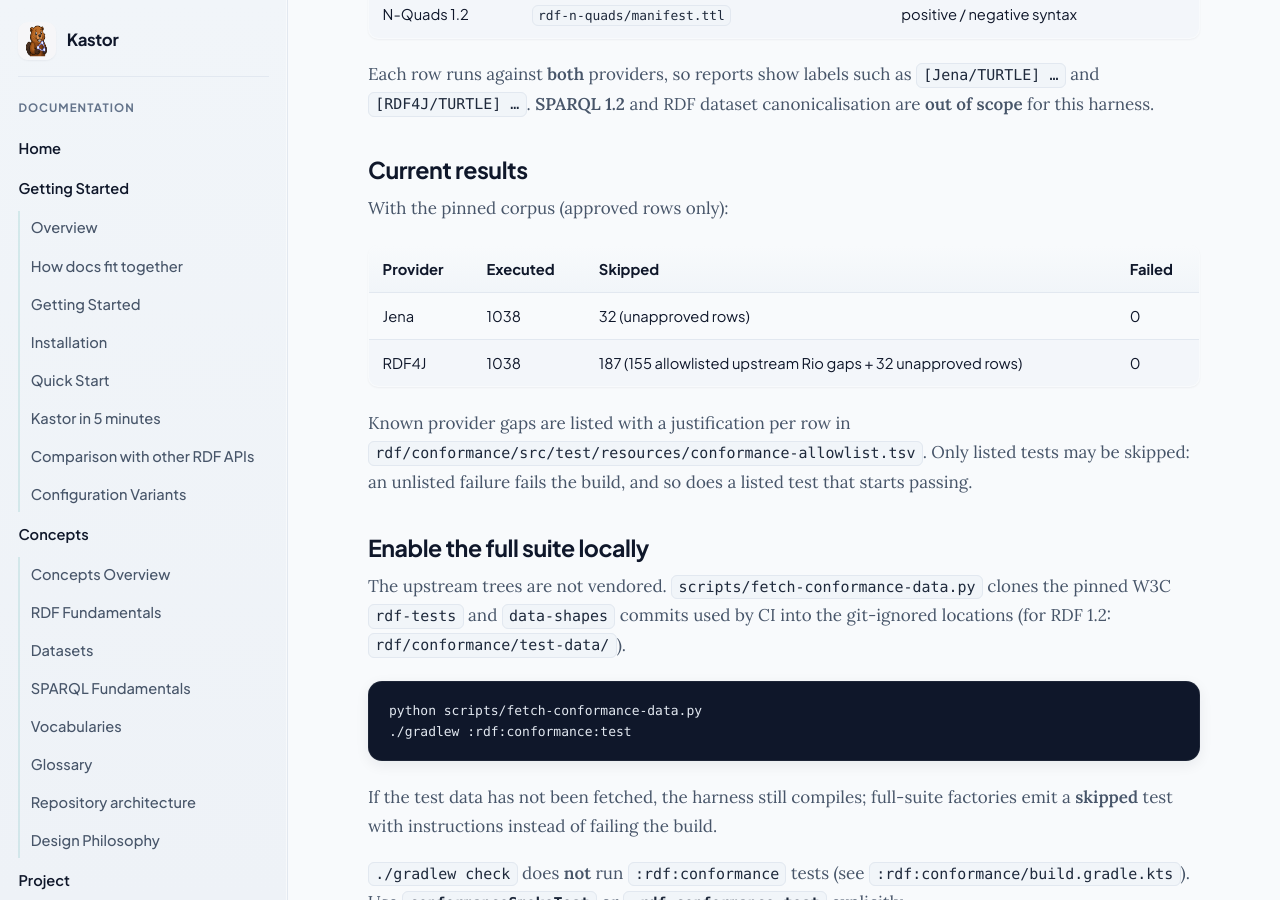
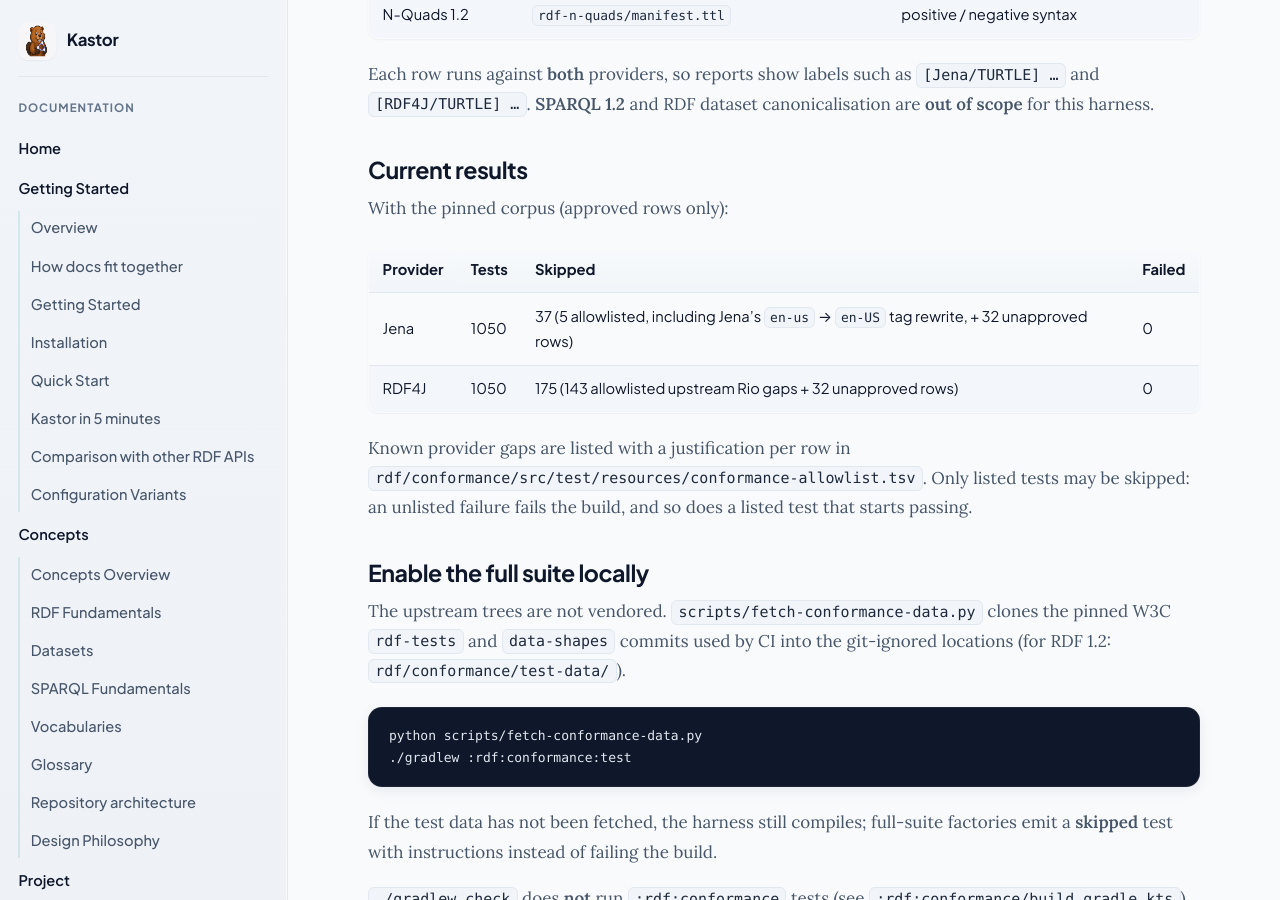
Before and after one commit to geoknoesis/kastor, a Jekyll site: the page built from docs/kastor/concepts/rdf-1.2-conformance.md, in a window 1280 px wide and 900 px high, scrolled down 1014 px. Built offline with Jekyll 4.4.1, drawn with Linux system fonts in a browser that asks for light colours; our own code applies the rules of GitHub Pages for plain Markdown files.

Commit message:
docs(conformance): update provider conformance counts
Co-Authored-By: Claude Opus 5 (1M context) <noreply@anthropic.com>

```diff
--- a/docs/kastor/concepts/rdf-1.2-conformance.md
+++ b/docs/kastor/concepts/rdf-1.2-conformance.md
@@ -32,10 +32,10 @@ Each row runs against **both** providers, so reports show labels such as `[Jena/
 
 With the pinned corpus (approved rows only):
 
-| Provider | Executed | Skipped | Failed |
-|----------|----------|---------|--------|
-| Jena | 1038 | 32 (unapproved rows) | 0 |
-| RDF4J | 1038 | 187 (155 allowlisted upstream Rio gaps + 32 unapproved rows) | 0 |
+| Provider | Tests | Skipped | Failed |
+|----------|-------|---------|--------|
+| Jena | 1050 | 37 (5 allowlisted, including Jena's `en-us` → `en-US` tag rewrite, + 32 unapproved rows) | 0 |
+| RDF4J | 1050 | 175 (143 allowlisted upstream Rio gaps + 32 unapproved rows) | 0 |
 
 Known provider gaps are listed with a justification per row in `rdf/conformance/src/test/resources/conformance-allowlist.tsv`. Only listed tests may be skipped: an unlisted failure fails the build, and so does a listed test that starts passing.
 
```
